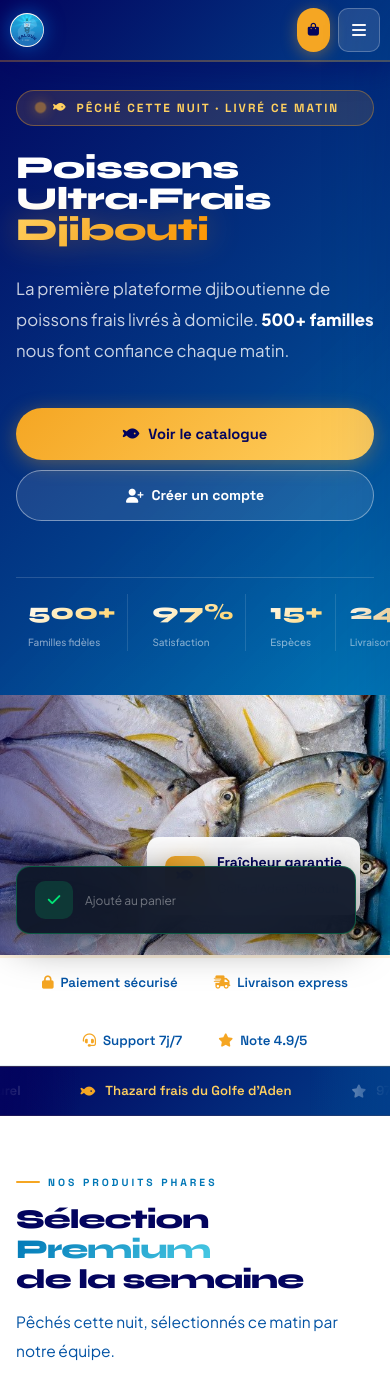
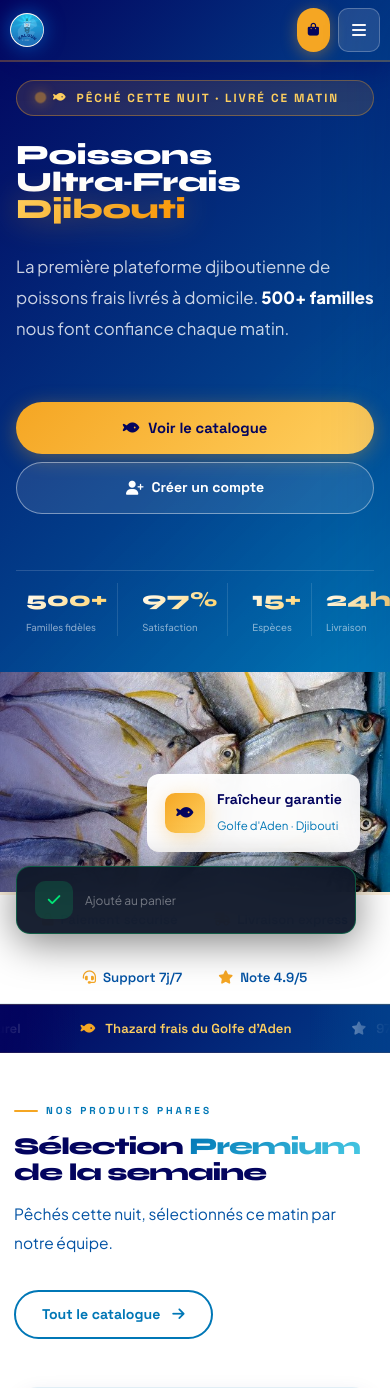
Before and after one commit to Kaluun/Kaluun, a Django app: page / in a window 390 px wide. Shown: the top 1388 px of the page. Run offline with Django 4.2, Linux system fonts and the light colour scheme; data comes from the database, SQL or seed files in the repository; parts of the project's set-up code (start-up, migrations or seed data) failed here and were passed over.

Commit message:
fix: logo preloader + mobile compact (catalogue 2 colonnes, hero petit)
- Preloader : logo-light.png + favicon PNG
- Catalogue : 2 produits/ligne sur mobile (minmax override)
- Home features : col-6 pour 2 colonnes sur mobile
- Hero : réduit sur mobile (1.75rem titre, 220px image)
- CSS mobile breakpoint 767px au lieu de 575px

Co-Authored-By: Claude Sonnet 4.6 <noreply@anthropic.com>

```diff
--- a/static/css/futuristic.css
+++ b/static/css/futuristic.css
@@ -1351,37 +1351,41 @@ button, a, input[type="submit"], .k-nav-item, .adm-nav-item { min-height: 44px;
 }
 
 /* ── Hero section mobile ── */
-@media(max-width:575px) {
-  .k-hero-left { padding: 90px 16px 44px; }
-  .k-hero-h1  { font-size: 2rem; letter-spacing: -.5px; }
-  .k-hero-right { height: 260px; }
-  .k-hero-sub { font-size: .9rem; }
-  .k-hero-stats { gap: 0; padding-top: 16px; }
-  .k-hstat { padding: 0 12px; }
-  .k-hstat-n { font-size: 1.4rem; }
-  .k-hstat-l { font-size: .62rem; }
-  .k-hero-ctas { flex-direction: column; gap: 10px; }
-  .cta-primary, .cta-secondary { width: 100%; justify-content: center; padding: 14px 20px; }
+@media(max-width:767px) {
+  .k-hero { flex-direction: column; min-height: auto; }
+  .k-hero-left { flex: none; width: 100%; padding: 80px 16px 36px; }
+  .k-hero-right { flex: none; width: 100%; height: 220px; }
+  .k-hero-h1  { font-size: 1.75rem !important; letter-spacing: -.3px; }
+  .k-hero-sub { font-size: .85rem; max-width: 100%; }
+  .k-hero-stats { gap: 0; padding-top: 12px; }
+  .k-hstat { padding: 0 10px; }
+  .k-hstat-n { font-size: 1.3rem; }
+  .k-hstat-l { font-size: .6rem; }
+  .k-hero-ctas { flex-direction: column; gap: 8px; margin-top: 16px; }
+  .cta-primary, .cta-secondary { width: 100%; justify-content: center; padding: 13px 18px; font-size: .88rem; }
+  .hero-badge { font-size: .65rem; padding: 5px 14px; }
 }
 
 /* ── Sections générales ── */
-@media(max-width:575px) {
-  .k-sec { padding: 48px 0; }
-  .k-eyebrow { font-size: .65rem; }
-  h2, .k-sec h2 { font-size: 1.7rem !important; }
-  .container { padding-left: 16px; padding-right: 16px; }
+@media(max-width:767px) {
+  .k-sec { padding: 40px 0; }
+  .k-eyebrow { font-size: .63rem; }
+  h2, .k-sec h2 { font-size: 1.5rem !important; }
+  .container { padding-left: 14px !important; padding-right: 14px !important; }
+  .feat-icon-wrap { width: 40px; height: 40px; font-size: 1rem; margin-bottom: 10px; }
 }
 
 /* ── Catalogue produits ── */
-@media(max-width:575px) {
-  .prod-grid { grid-template-columns: repeat(2,1fr); gap: 12px; }
-  .prod-body { padding: 12px 10px; }
-  .prod-name { font-size: .88rem; }
-  .prod-price { font-size: 1.1rem; }
-  .add-btn { padding: 7px 10px; font-size: .74rem; }
+@media(max-width:767px) {
+  .prod-grid { grid-template-columns: repeat(2,1fr) !important; gap: 12px !important; }
+  .prod-body { padding: 10px 9px; }
+  .prod-name { font-size: .84rem; }
+  .prod-price { font-size: 1rem; }
+  .add-btn { padding: 7px 8px; font-size: .72rem; gap: 3px; }
+  .prod-card { border-radius: 12px; }
 }
-@media(max-width:360px) {
-  .prod-grid { grid-template-columns: 1fr; }
+@media(max-width:350px) {
+  .prod-grid { grid-template-columns: 1fr !important; }
 }
 
 /* ── Panier panel mobile ── */
--- a/templates/base.html
+++ b/templates/base.html
@@ -5,7 +5,8 @@
   <meta name="viewport" content="width=device-width, initial-scale=1.0">
   <title>{% block title %}KALUUN — Poissonnerie Premium · Djibouti{% endblock %}</title>
   {% load static %}
-  <link rel="icon" type="image/svg+xml" href="{% static 'images/kaluun-logo.svg' %}">
+  <link rel="icon" type="image/png" href="{% static 'images/logo-light.png' %}">
+  <meta name="viewport" content="width=device-width, initial-scale=1.0, maximum-scale=1.0, user-scalable=no">
   <link rel="preconnect" href="https://fonts.googleapis.com">
   <link rel="preconnect" href="https://fonts.gstatic.com" crossorigin>
   <link href="https://fonts.googleapis.com/css2?family=Syne:wght@700;800&family=Space+Grotesk:wght@400;500;600;700&family=Inter:wght@300;400;500;600;700;800&display=swap" rel="stylesheet">
@@ -51,23 +52,16 @@
 </head>
 <body>
 
-<!-- ── OVERLAY TRANSITION VAGUE ── -->
-<div id="wave-transition">
-  <div id="wave-curtain">
-    <div id="wave-logo">
-      {% load static %}
-      <img src="{% static 'images/kaluun-logo.svg' %}" alt="Kaluun">
-      <span>KALUUN</span>
-    </div>
-  </div>
-</div>
+<!-- ── OVERLAY TRANSITION ── -->
+<div id="wave-transition"></div>
 
 <!-- Canvas particules -->
 <canvas id="ocean-canvas"></canvas>
 
-<!-- Preloader (une seule fois) -->
+<!-- Preloader — vrai logo KALUUN -->
 <div id="preloader">
-  <img src="{% static 'images/kaluun-logo.svg' %}" width="100" alt="Kaluun" style="animation:fishSwim 1s ease-in-out infinite;border-radius:50%;box-shadow:0 0 30px rgba(255,255,255,.3);">
+  <img src="{% static 'images/logo-light.png' %}" width="110" height="110" alt="Kaluun"
+       style="border-radius:50%;box-shadow:0 0 40px rgba(255,255,255,.35);object-fit:cover;animation:fishSwim 1.2s ease-in-out infinite;">
   <div class="pl-name">KALUUN</div>
   <div class="pl-bar"><div class="pl-fill"></div></div>
 </div>
--- a/templates/home.html
+++ b/templates/home.html
@@ -228,28 +228,28 @@
 <section style="background:var(--foam);padding:60px 0;border-top:1px solid var(--b-soft);border-bottom:1px solid var(--b-soft);">
   <div class="container">
     <div class="row g-4">
-      <div class="col-lg-3 col-md-6 aos">
+      <div class="col-6 col-md-6 col-lg-3 aos">
         <div style="background:#fff;border:1px solid var(--b-soft);border-radius:16px;padding:24px;text-align:center;transition:.3s;box-shadow:var(--s-xs);" onmouseover="this.style.borderColor='var(--b-blue)';this.style.transform='translateY(-4px)';this.style.boxShadow='var(--s-md)'" onmouseout="this.style.borderColor='var(--b-soft)';this.style.transform='';this.style.boxShadow='var(--s-xs)'">
           <div class="feat-icon-wrap mx-auto"><i class="fas fa-fish"></i></div>
           <h6 style="font-family:'Space Grotesk',sans-serif;font-weight:700;color:var(--t-dark);margin-bottom:6px;">Ultra-Frais</h6>
           <p style="font-size:.8rem;color:var(--t-light);margin:0;">Pêché la nuit précédente</p>
         </div>
       </div>
-      <div class="col-lg-3 col-md-6 aos aos-delay-1">
+      <div class="col-6 col-md-6 col-lg-3 aos aos-delay-1">
         <div style="background:#fff;border:1px solid var(--b-soft);border-radius:16px;padding:24px;text-align:center;transition:.3s;box-shadow:var(--s-xs);" onmouseover="this.style.borderColor='var(--b-blue)';this.style.transform='translateY(-4px)';this.style.boxShadow='var(--s-md)'" onmouseout="this.style.borderColor='var(--b-soft)';this.style.transform='';this.style.boxShadow='var(--s-xs)'">
           <div class="feat-icon-wrap mx-auto"><i class="fas fa-snowflake"></i></div>
           <h6 style="font-family:'Space Grotesk',sans-serif;font-weight:700;color:var(--t-dark);margin-bottom:6px;">Chaîne du Froid</h6>
           <p style="font-size:.8rem;color:var(--t-light);margin:0;">0°C à 4°C garanti</p>
         </div>
       </div>
-      <div class="col-lg-3 col-md-6 aos aos-delay-2">
+      <div class="col-6 col-md-6 col-lg-3 aos aos-delay-2">
         <div style="background:#fff;border:1px solid var(--b-soft);border-radius:16px;padding:24px;text-align:center;transition:.3s;box-shadow:var(--s-xs);" onmouseover="this.style.borderColor='var(--b-blue)';this.style.transform='translateY(-4px)';this.style.boxShadow='var(--s-md)'" onmouseout="this.style.borderColor='var(--b-soft)';this.style.transform='';this.style.boxShadow='var(--s-xs)'">
           <div class="feat-icon-wrap mx-auto"><i class="fas fa-truck"></i></div>
           <h6 style="font-family:'Space Grotesk',sans-serif;font-weight:700;color:var(--t-dark);margin-bottom:6px;">Livraison Express</h6>
           <p style="font-size:.8rem;color:var(--t-light);margin:0;">Partout à Djibouti</p>
         </div>
       </div>
-      <div class="col-lg-3 col-md-6 aos aos-delay-3">
+      <div class="col-6 col-md-6 col-lg-3 aos aos-delay-3">
         <div style="background:#fff;border:1px solid var(--b-soft);border-radius:16px;padding:24px;text-align:center;transition:.3s;box-shadow:var(--s-xs);" onmouseover="this.style.borderColor='var(--b-blue)';this.style.transform='translateY(-4px)';this.style.boxShadow='var(--s-md)'" onmouseout="this.style.borderColor='var(--b-soft)';this.style.transform='';this.style.boxShadow='var(--s-xs)'">
           <div class="feat-icon-wrap mx-auto"><i class="fas fa-shield-alt"></i></div>
           <h6 style="font-family:'Space Grotesk',sans-serif;font-weight:700;color:var(--t-dark);margin-bottom:6px;">Qualité Certifiée</h6>
```
Also changed, not shown: templates/store/products.html (+11 -0 lines).
